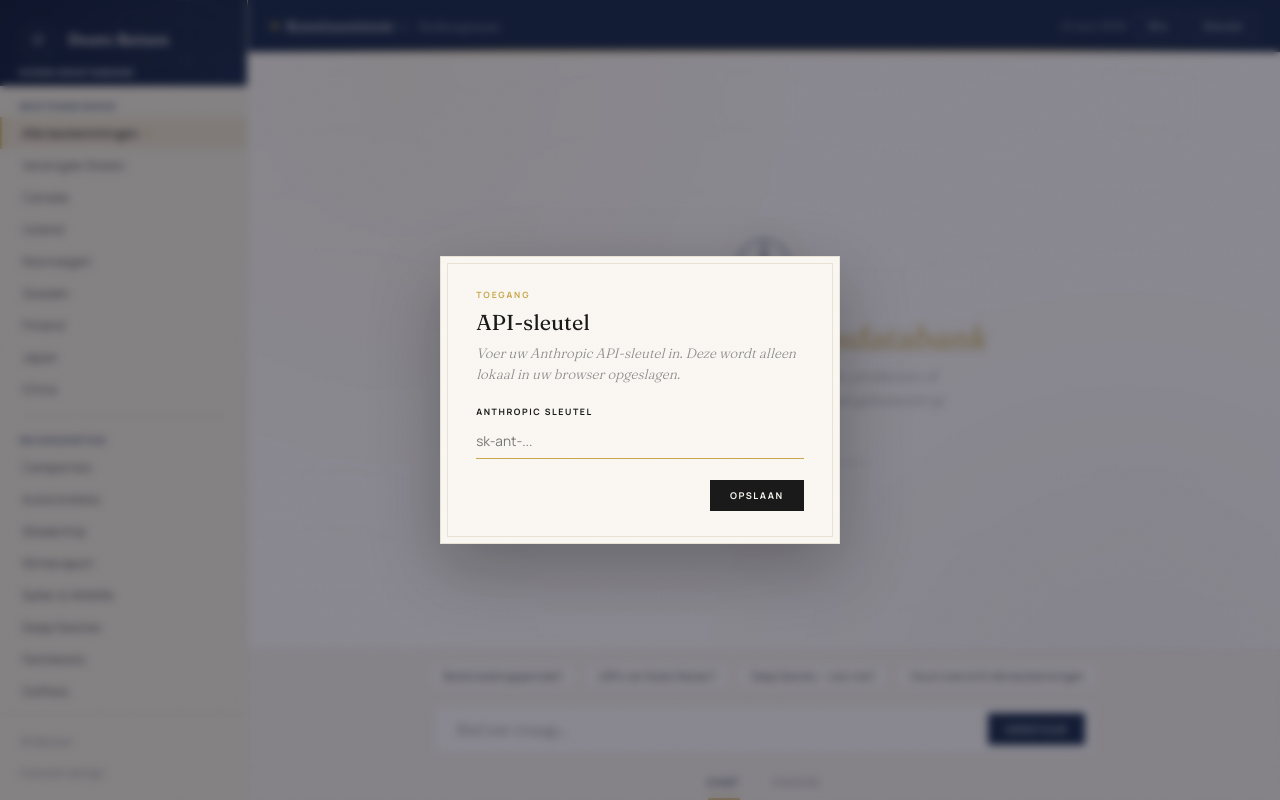
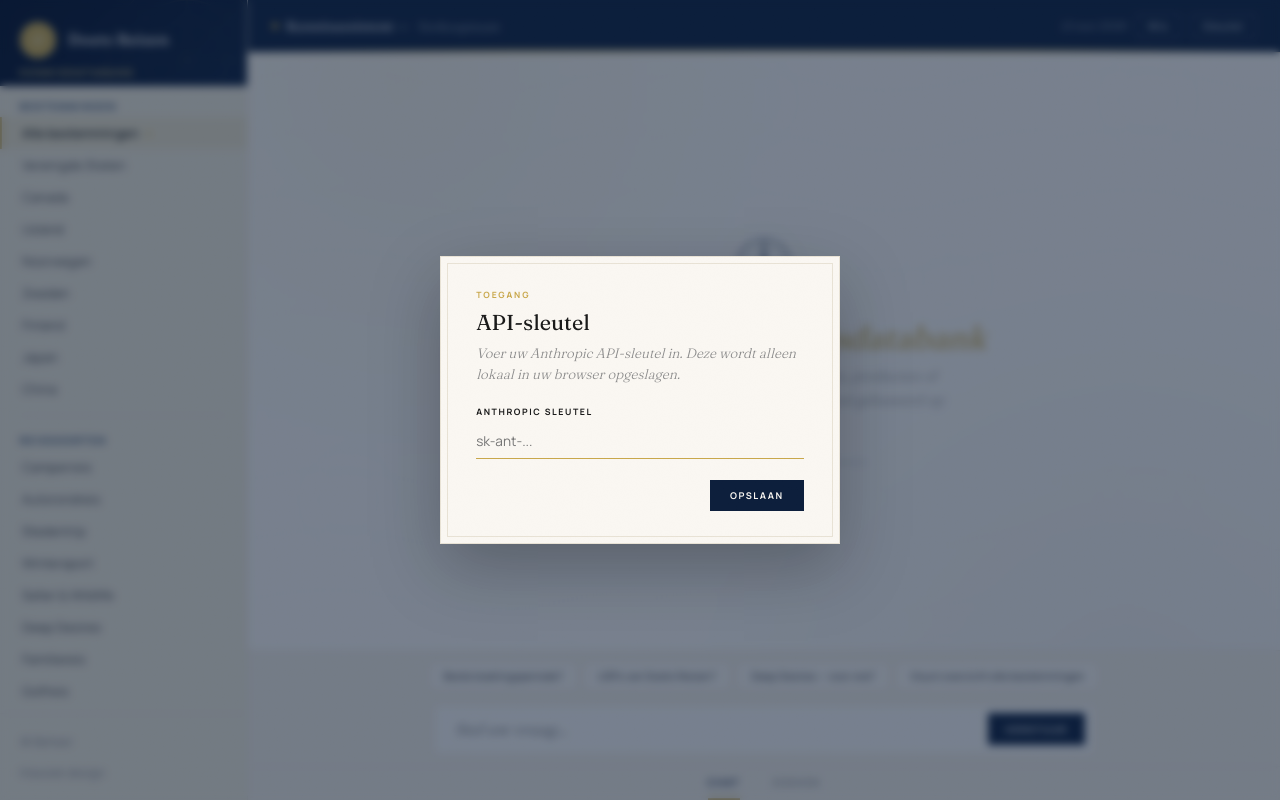
Before and after one commit to jens698/doets-rag-backend, a website: page public/index.html in a window 1280 px wide. Drawn offline with Linux system fonts and the light colour scheme.

Commit message:
Update index.html

```diff
--- a/public/index.html
+++ b/public/index.html
@@ -102,13 +102,13 @@
     .sb-logo-mark {
       width:36px;
       height:36px;
-      background:var(--gold-bright);
+      background:var(--gold);
       border-radius:50%;
       display:flex;
       align-items:center;
       justify-content:center;
       flex-shrink:0;
-      box-shadow:0 2px 8px rgba(20,56,69,0.4), inset 0 0 0 1px rgba(255,255,255,0.15);
+      box-shadow:0 2px 8px rgba(6,18,42,0.4), inset 0 0 0 1px rgba(255,255,255,0.15);
     }
 
     .sb-logo-mark svg {
@@ -130,7 +130,7 @@
       font-weight:700;
       letter-spacing:0.24em;
       text-transform:uppercase;
-      color:var(--gold-bright);
+      color:var(--gold-soft);
       margin-top:2px;
     }
 
@@ -142,7 +142,7 @@
       font-style:italic;
       font-size:9.5px;
       color:rgba(255,255,255,0.65);
-      border:1px solid rgba(212,168,72,0.35);
+      border:1px solid rgba(226,200,117,0.35);
       border-radius:2px;
       letter-spacing:0.08em;
     }
@@ -184,7 +184,7 @@
 
     .nav-btn.active {
       border-left-color:var(--gold);
-      background:rgba(168,132,58,0.13);
+      background:rgba(201,168,76,0.12);
       color:var(--ink);
       font-weight:500;
     }
@@ -346,6 +346,7 @@
     }
 
     #chatArea.hidden { display:none; }
+    .welcome.hidden { display:none; }
 
     .welcome {
       flex:1;
@@ -369,7 +370,7 @@
       content:'';
       position:absolute;
       inset:-8px;
-      border:1px dashed rgba(168,132,58,0.35);
+      border:1px dashed rgba(201,168,76,0.35);
       border-radius:50%;
     }
 
@@ -410,7 +411,6 @@
       font-size:0.55rem;
       letter-spacing:0.3em;
       text-transform:uppercase;
-      color:var(--ink-mute);
       font-weight:600;
     }
 
@@ -690,7 +690,7 @@
       font-family:'Manrope', sans-serif;
       font-size:0.62rem; font-weight:600; letter-spacing:0.12em; text-transform:uppercase;
       color:var(--gold);
-      background:rgba(168,132,58,0.08);
+      background:rgba(201,168,76,0.08);
       border:1px solid var(--gold);
       padding:0.22rem 0.55rem 0.22rem 0.65rem;
       border-radius:2px;
@@ -804,7 +804,7 @@
     /* ── MODAL ── */
     .overlay {
       position:fixed; inset:0;
-      background:rgba(26,26,46,0.5);
+      background:rgba(13,31,60,0.55);
       display:flex; align-items:center; justify-content:center;
       z-index:200;
       backdrop-filter:blur(4px);
@@ -871,14 +871,14 @@
     .modal-cancel:hover { color:var(--ink); border-color:var(--ink); }
 
     .modal-save {
-      background:var(--ink); color:var(--paper);
-      border:1px solid var(--ink);
+      background:var(--navy); color:var(--paper);
+      border:1px solid var(--navy);
       font-family:'Manrope', sans-serif;
       font-size:0.58rem; font-weight:700; letter-spacing:0.16em; text-transform:uppercase;
       padding:0.5rem 1.2rem; cursor:pointer; transition:all .15s;
     }
 
-    .modal-save:hover { background:var(--gold); border-color:var(--gold); }
+    .modal-save:hover { background:var(--gold); border-color:var(--gold); color:var(--navy); }
 
     /* ── MOBILE ── */
     @media (max-width:680px) {
@@ -1083,7 +1083,6 @@ function renderDefaultChips() {
 }
 
 function init() {
-  // Migrate old single-key session to per-dest format
   var oldMsgs = localStorage.getItem('doets_msgs');
   if (oldMsgs && !localStorage.getItem(destKey(''))) {
     localStorage.setItem(destKey(''), oldMsgs);
@@ -1159,17 +1158,11 @@ function showKeyModal() { showModal(false); }
 
 // ── DESTINATION FILTER ────────────────────────────────────────
 function setDest(el, dest) {
-  // Save current session before switching
   saveSession();
-
   document.querySelectorAll('.sidebar-item').forEach(function(i) { i.classList.remove('active'); });
   el.classList.add('active');
   activeDest = dest;
-
-  // Load messages for the new destination
   messages = loadDestMessages(dest);
-
-  // Reset chat UI
   var c = document.getElementById('msgsInner');
   c.innerHTML = '';
   if (messages.length) {
@@ -1183,7 +1176,6 @@ function setDest(el, dest) {
   } else {
     hide('msgs'); show('welcome');
   }
-
   var sugRow  = document.getElementById('suggestionsRow');
   var ctxWrap = document.getElementById('ctxWrap');
   var qInput  = document.getElementById('queryInput');
@@ -1191,7 +1183,6 @@ function setDest(el, dest) {
   var wSub    = document.getElementById('welcomeSub');
   var wIcon   = document.getElementById('welcomeIcon');
   var wCode   = document.getElementById('welcomeCode');
-
   if (dest) {
     var d = DEST_DATA[dest] || {};
     wTitle.innerHTML = '<em>' + esc(dest) + '</em>';
@@ -1246,36 +1237,28 @@ async function sendMsg() {
   var q = input.value.trim();
   if (!q || loading) return;
   if (!apiKey) { showModal(); return; }
-
   var displayQ = q;
   input.value = '';
   loading = true;
   document.getElementById('sendBtn').disabled = true;
   document.getElementById('suggestionsRow').classList.add('hidden');
-
   hide('welcome');
   show('msgs');
-
   messages.push({ role:'user', content:q });
   saveSession();
   renderUser(displayQ, true);
-
   var typingId = renderTyping();
   scrollBottom();
-
   try {
     var destSystem = activeDest
       ? SYSTEM + '\n\nDe gebruiker heeft de ' + activeDest + '-sectie geopend. Geef prioriteit aan informatie over ' + activeDest + ' en noem het als context in je antwoord.'
       : SYSTEM;
-
     var sendMessages = messages.map(function(m) { return { role:m.role, content:m.content }; });
-
     var res = await fetch('/api/chat', {
       method:'POST',
       headers:{ 'Content-Type':'application/json' },
       body:JSON.stringify({ apiKey:apiKey, messages:sendMessages, system:destSystem, useRAG:true })
     });
-
     var contentType = res.headers.get('content-type') || '';
     if (!res.ok || !contentType.includes('text/event-stream')) {
       removeEl(typingId);
@@ -1288,12 +1271,10 @@ async function sendMsg() {
       messages.pop(); saveSession();
       return;
     }
-
     var reader = res.body.getReader();
     var decoder = new TextDecoder();
     var fullText = '';
     var buffer = '';
-
     while (true) {
       var chunk = await reader.read();
       if (chunk.done) break;
@@ -1312,7 +1293,6 @@ async function sendMsg() {
         }
       }
     }
-
     if (!fullText) fullText = 'Geen antwoord ontvangen.';
     var sources = parseSources(fullText);
     removeEl(typingId);
@@ -1324,7 +1304,6 @@ async function sendMsg() {
     messages.push({ role:'assistant', content:fullText, sources:sources });
     saveSession();
     scrollBottom();
-
   } catch (e) {
     removeEl(typingId);
     renderError('Kan de server niet bereiken. Controleer uw verbinding.');
@@ -1393,13 +1372,11 @@ function createStreamingBubble(uid) {
 function finalizeStreamingBubble(uid, fullText, sources) {
   var clean = fullText.replace(/\[Bron \d+:[^\]]+\]/g, '').trim();
   document.getElementById('txt-' + uid).innerHTML = formatText(clean);
-
   var chipsEl = document.getElementById('chips-' + uid);
   if (sources.length) {
     chipsEl.className = 'source-chips';
     chipsEl.innerHTML = sources.map(function(s) { return '<span class="source-chip">' + esc(trunc(s, 36)) + '</span>'; }).join('');
   }
-
   var actEl = document.getElementById('act-' + uid);
   if (actEl) actEl.style.opacity = '';
 }
```
